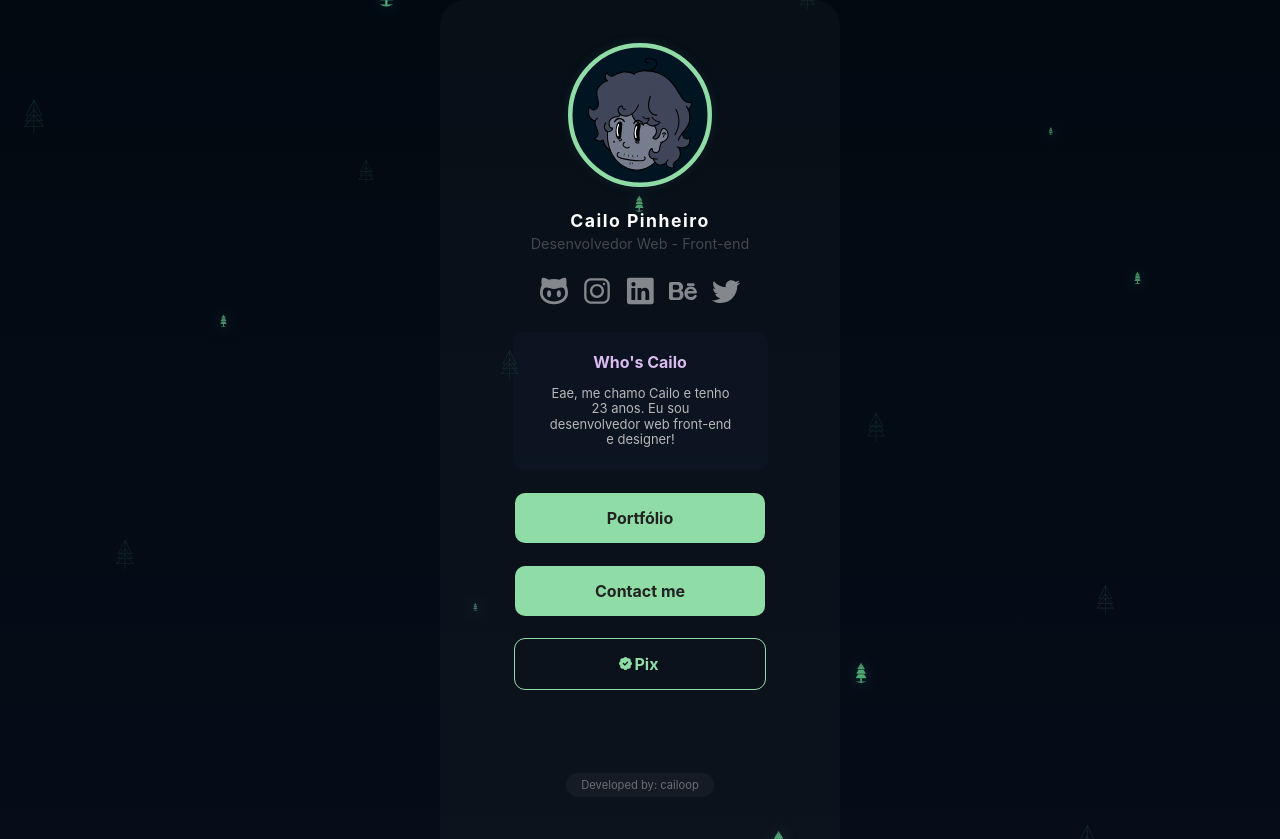
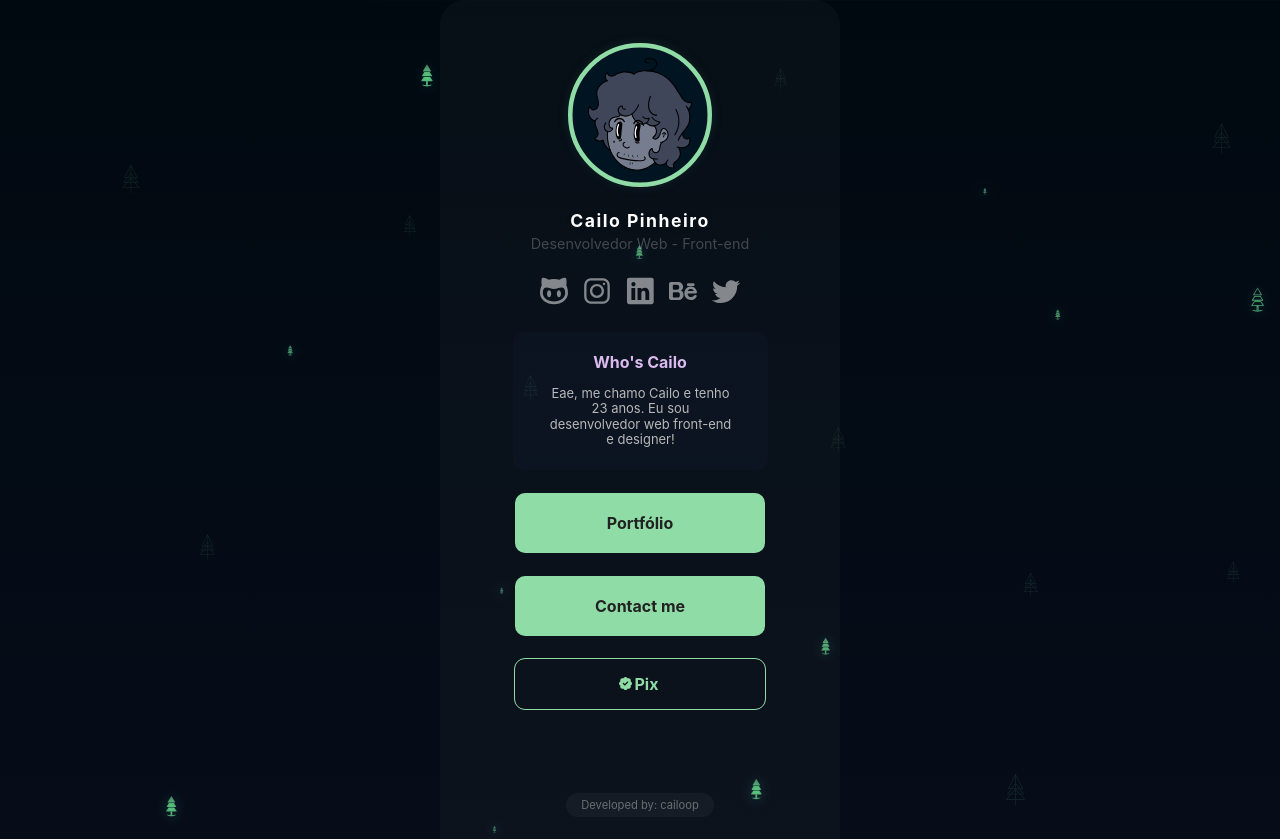
Before and after one commit to CailoPinheiro/personal-link-three, a React (Vite) app: page / in a window 1280 px wide. Built offline with nearby package versions, Linux system fonts and the light colour scheme.

Commit message:
teste de tamanho de botão

```diff
--- a/src/components/Button/button.css
+++ b/src/components/Button/button.css
@@ -30,7 +30,7 @@ li {
 }
 
 .main-button {
-    padding: 15px;
+    padding: 20px;
     background-color: var(--main-color);
     border-radius: 10px;
     width: 250px;
--- a/src/pages/Home/home.css
+++ b/src/pages/Home/home.css
@@ -107,7 +107,7 @@ footer span {
     }
 
     body {
-        background: url(/bg-image.svg) repeat-y center;
+        background: url(/bg-image.svg) repeat-y center/cover;
         min-height: 100vh;
         transition: none;
     }
```
